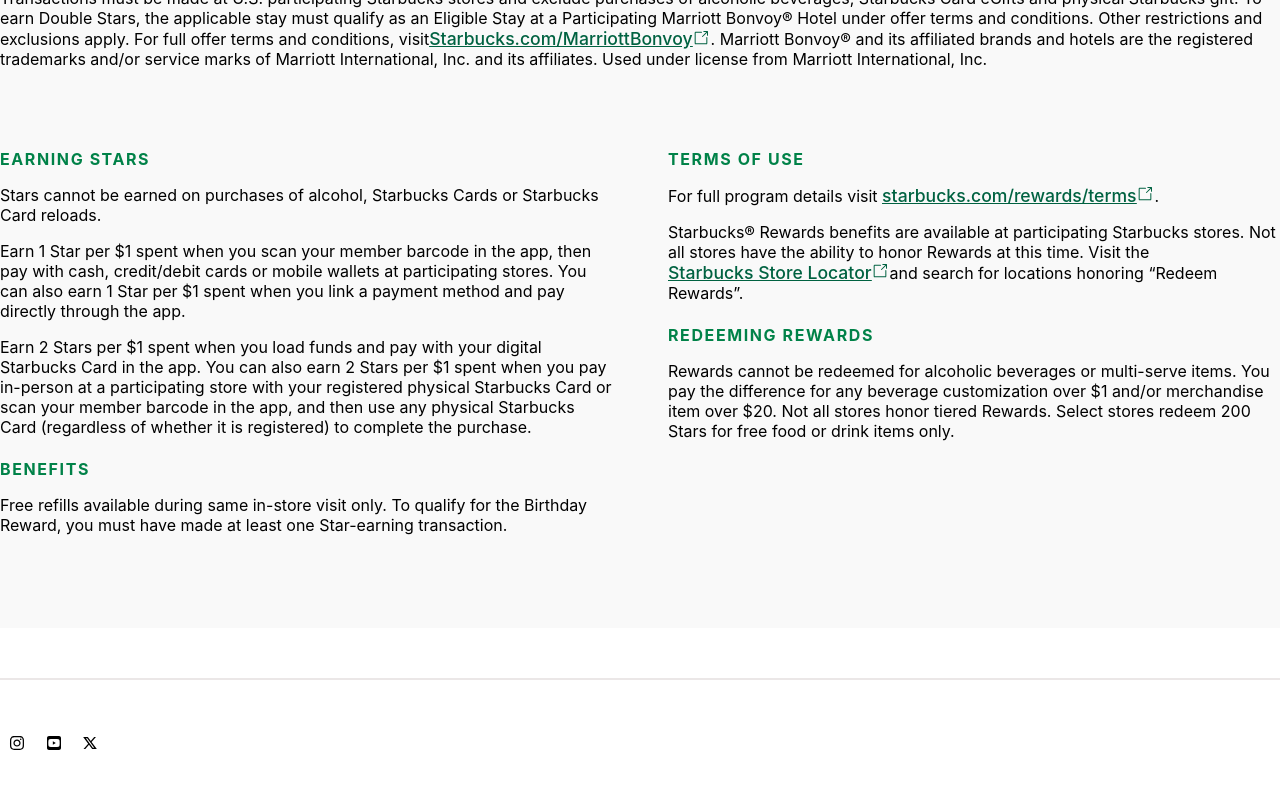
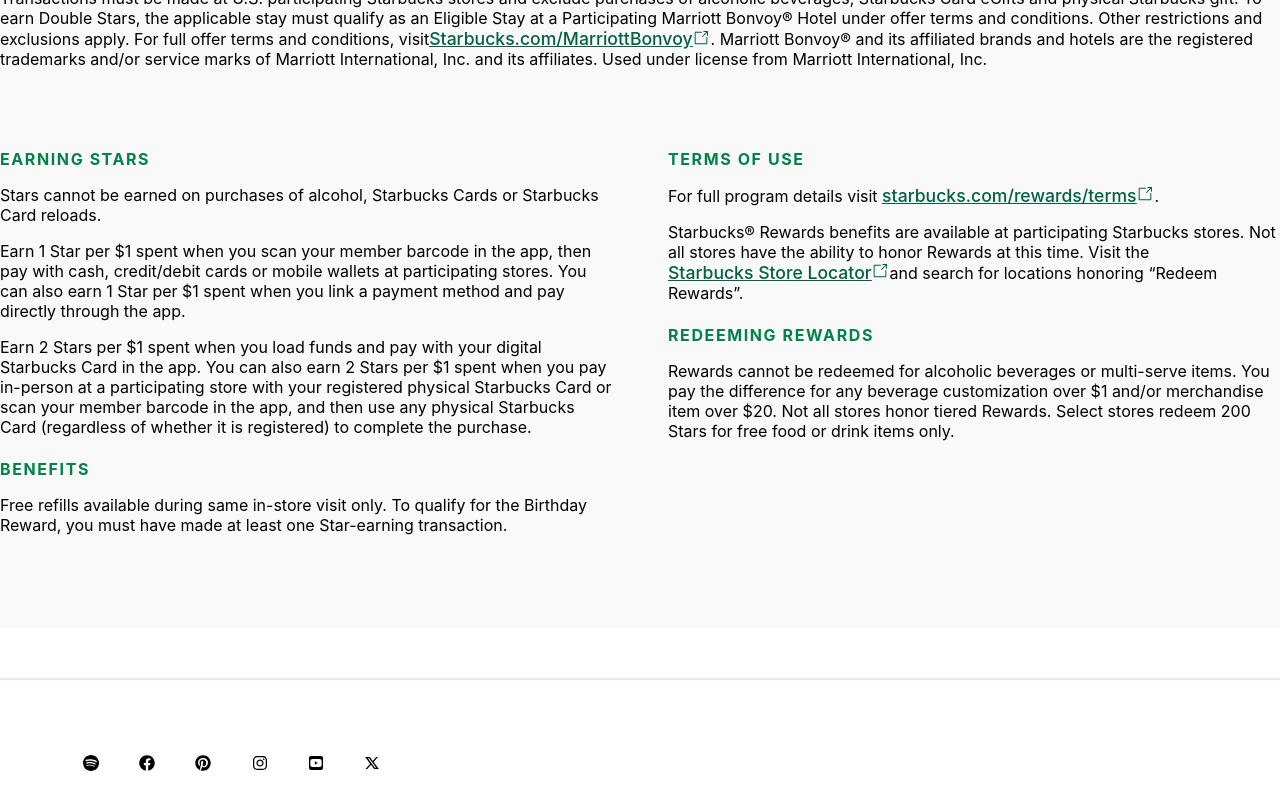
Before and after one commit to GansitoMX/starbucks, a React (Create React App) app: page / in a window 1280 px wide. Shown: the part 5224-6024 px from the top of the page. Built offline with nearby package versions, Linux system fonts and the light colour scheme.

Commit message:
asda
asdasd

```diff
--- a/src/components/Footer.css
+++ b/src/components/Footer.css
@@ -37,7 +37,7 @@
 .social-icons-flex{
     display: flex;
     flex-wrap: wrap;
-    margin-left: -5px;
+    margin-left: -45px;
 }
 .sm-mr1 {
     margin-right: .4rem;
@@ -45,8 +45,8 @@
 }
 
 .icon-button{
-    min-width: 30px;
-    min-height: 30px;
+    min-width: 50px;
+    min-height: 50px;
     position: relative;
     display: inline-block;
     color: #000;
@@ -56,12 +56,10 @@
 }
 
 .icon-sm{
-    width: 20;
-    height: 20px;
+    width: 40px;
+    height: 40px;
     overflow: visible;
-    fill: currentColor;
-    left: 50%;
+    left: 175%;
     position: absolute;
     top: 50%;
-    transform: translate(-50%,-50%);
 }
```
